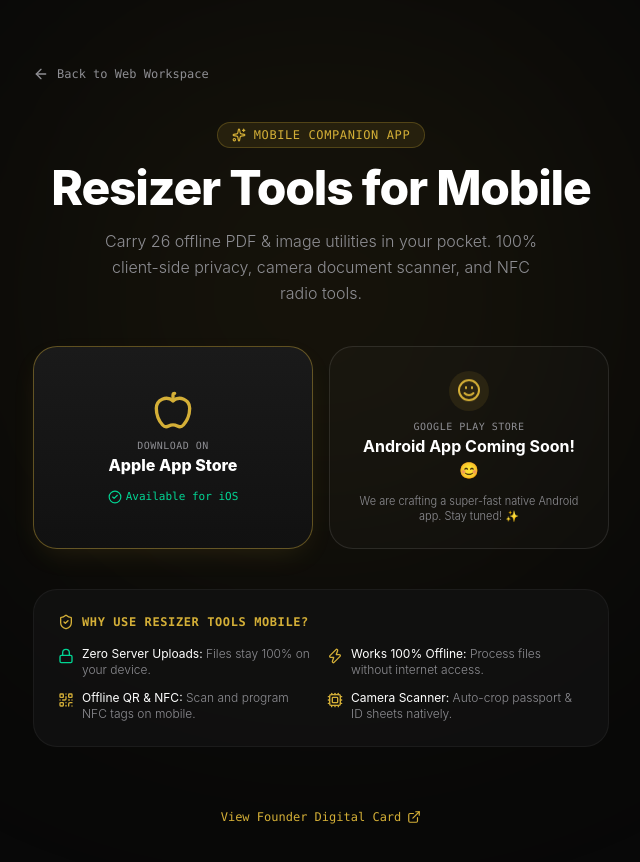
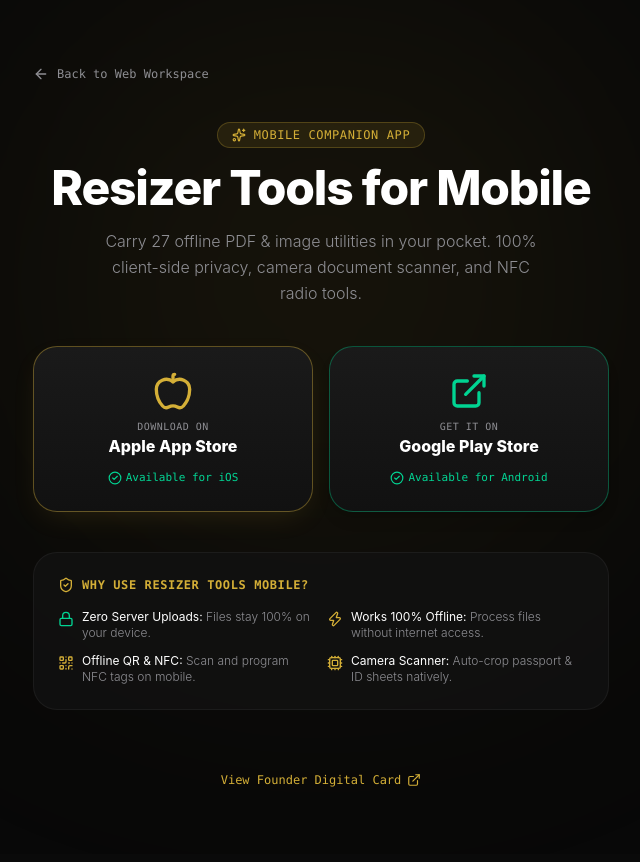
Before and after one commit to Sudan051/resizer-tools-website, a Next.js app: page /app in a window 1280 px wide. Shown: the top 862 px of the page, without its empty margins (319-959 px from the left). Built offline with nearby package versions, Linux system fonts and the light colour scheme.

Commit message:
feat: add official Google Play Store Android app download link to app landing page

```diff
--- a/app/app/page.tsx
+++ b/app/app/page.tsx
@@ -1,7 +1,7 @@
 import Link from "next/link";
 import {
   Apple, ShieldCheck, CheckCircle2, ArrowLeft,
-  Sparkles, Lock, Zap, QrCode, Cpu, ExternalLink, Smile
+  Sparkles, Lock, Zap, QrCode, Cpu, ExternalLink
 } from "lucide-react";
 
 export const dynamic = "force-static";
@@ -13,6 +13,7 @@
 
 export default function AppDownloadPage() {
   const iosAppUrl = "https://apps.apple.com/app/id6742385150";
+  const androidAppUrl = "https://play.google.com/store/apps/details?id=com.resizertools.app";
 
   return (
     <main className="min-h-screen bg-[#080808] text-white selection:bg-brand-gold/30 selection:text-brand-gold-light py-16 px-4 sm:px-6 flex flex-col items-center justify-center relative overflow-hidden">
@@ -39,7 +40,7 @@
             Resizer Tools for Mobile
           </h1>
           <p className="text-sm sm:text-base text-brand-muted font-light max-w-md mx-auto leading-relaxed">
-            Carry 26 offline PDF & image utilities in your pocket. 100% client-side privacy, camera document scanner, and NFC radio tools.
+            Carry 27 offline PDF & image utilities in your pocket. 100% client-side privacy, camera document scanner, and NFC radio tools.
           </p>
         </div>
 
@@ -63,21 +64,22 @@
             </div>
           </a>
 
-          {/* Android Play Store Card (Coming Soon) */}
-          <div className="flex flex-col items-center justify-center gap-2 p-6 rounded-3xl bg-white/[0.02] border border-white/10 text-center relative overflow-hidden">
-            <div className="w-10 h-10 rounded-full bg-brand-gold/10 text-brand-gold flex items-center justify-center">
-              <Smile className="w-6 h-6 text-brand-gold animate-bounce" />
+          {/* Android Play Store Button */}
+          <a
+            href={androidAppUrl}
+            target="_blank"
+            rel="noopener noreferrer"
+            className="flex flex-col items-center justify-center gap-2 p-6 rounded-3xl bg-gradient-to-b from-[#1a1a1a] to-[#111111] border border-emerald-500/40 hover:border-emerald-400 text-white shadow-lg hover:scale-[1.02] active:scale-[0.98] transition-all group cursor-pointer"
+          >
+            <ExternalLink className="w-10 h-10 text-emerald-400 group-hover:scale-110 transition-transform" />
+            <div className="text-center">
+              <div className="text-[10px] uppercase font-mono text-brand-muted tracking-wider">Get it on</div>
+              <div className="text-base font-extrabold text-white">Google Play Store</div>
             </div>
-            <div>
-              <div className="text-[10px] uppercase font-mono text-brand-muted tracking-wider">Google Play Store</div>
-              <div className="text-base font-bold text-white flex items-center justify-center gap-1.5">
-                Android App Coming Soon! 😊
-              </div>
+            <div className="inline-flex items-center gap-1 text-[11px] font-mono text-emerald-400 pt-1">
+              <CheckCircle2 className="w-3.5 h-3.5" /> Available for Android
             </div>
-            <p className="text-[11px] text-brand-muted font-light leading-snug pt-1">
-              We are crafting a super-fast native Android app. Stay tuned! ✨
-            </p>
-          </div>
+          </a>
 
         </div>
 
```
